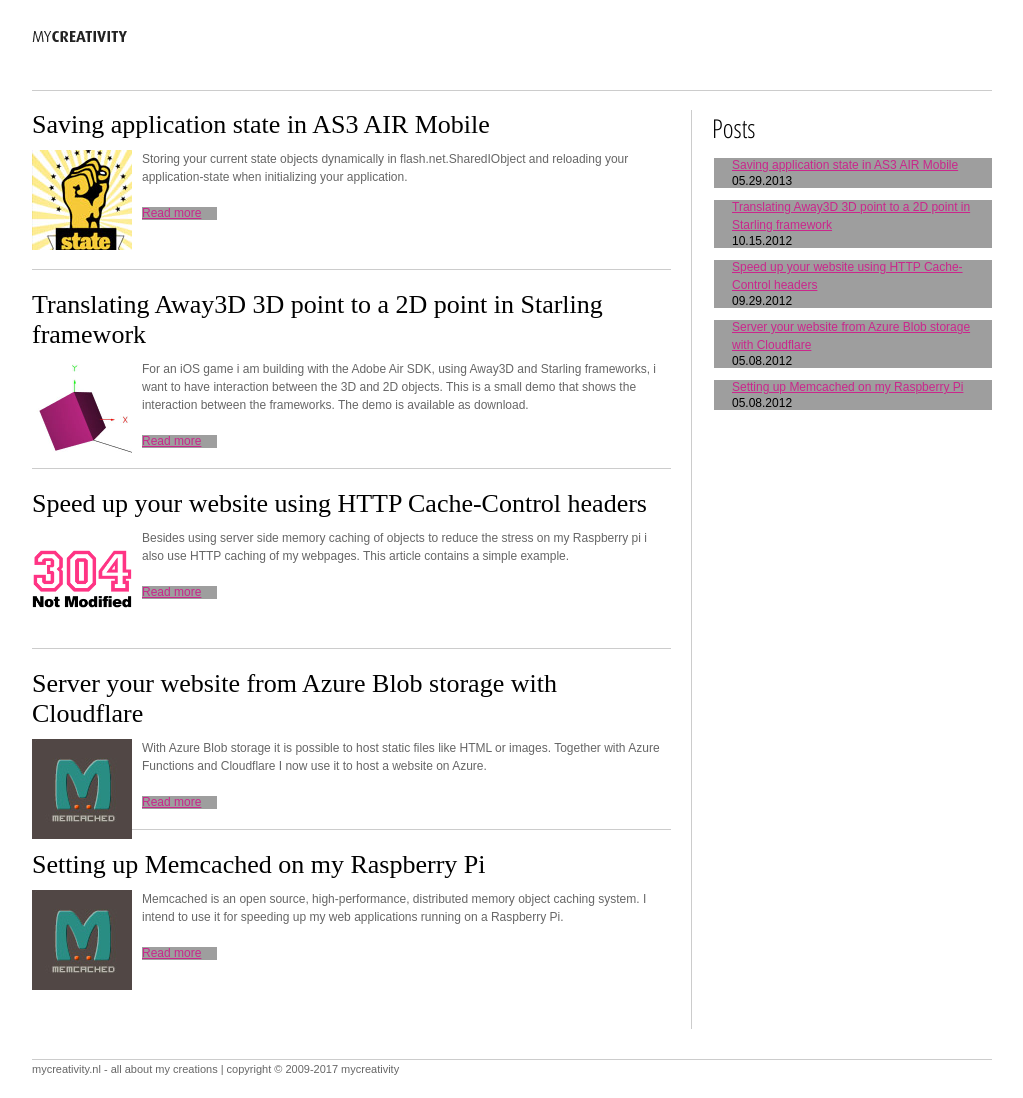
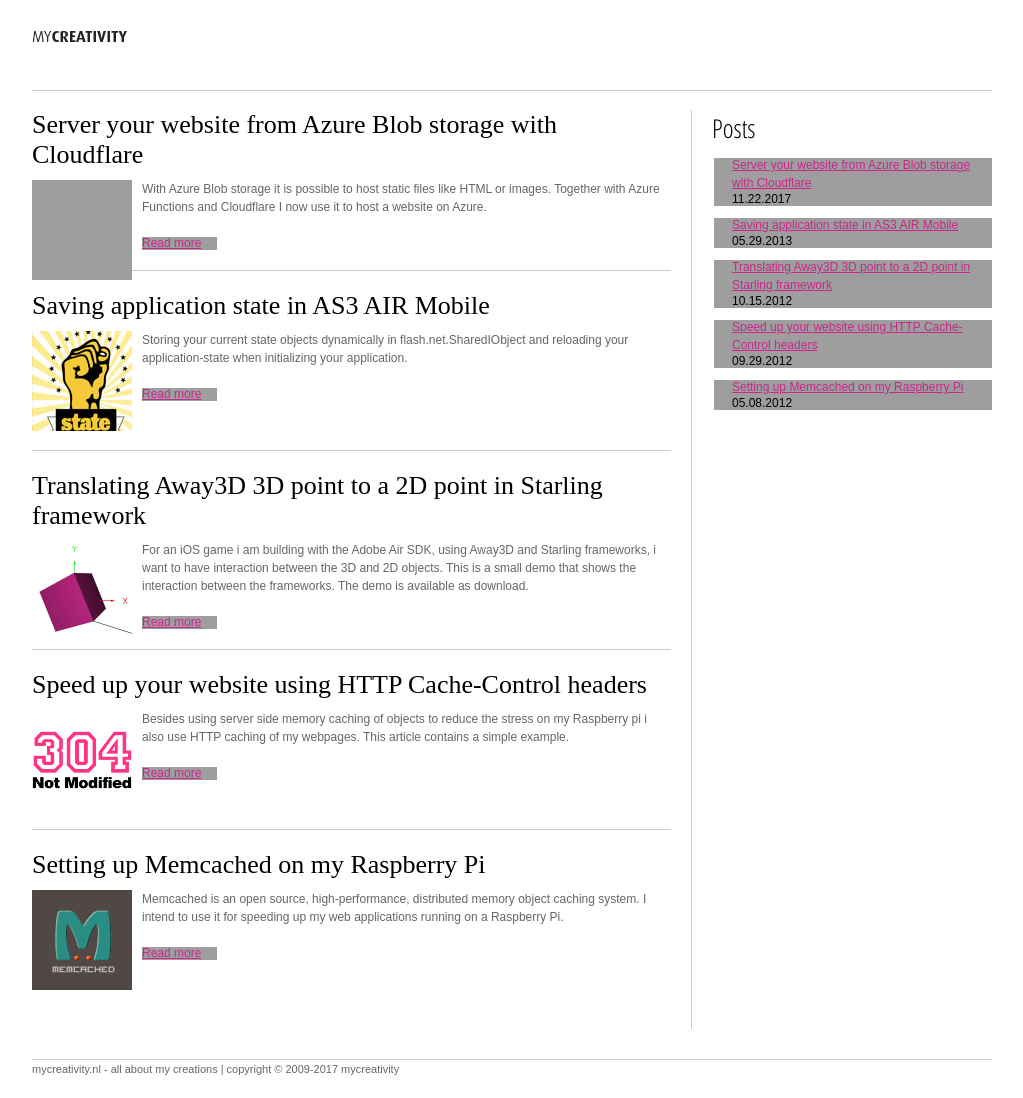
Before and after one commit to mycreativity/mycreativity.github.io, a Jekyll site: the page built from index.md, in a window 1280 px wide. Shown: the whole page, without its empty margins (128-1151 px from the left). Built offline with Jekyll 4.4.1, drawn with Linux system fonts in a browser that asks for light colours; nearby versions of some CDN libraries; some web fonts are replaced; grey boxes are pictures that could not be loaded.

Commit message:
Update 2017-11-22-serve-your-website-from-azure-blob-storage-with-cloudflare.markdown

```diff
--- a/_posts/2017-11-22-serve-your-website-from-azure-blob-storage-with-cloudflare.markdown
+++ b/_posts/2017-11-22-serve-your-website-from-azure-blob-storage-with-cloudflare.markdown
@@ -3,8 +3,8 @@
 published: 	true
 title:  	"Server your website from Azure Blob storage with Cloudflare"
 intro:  	"With Azure Blob storage it is possible to host static files like HTML or images. Together with Azure Functions and Cloudflare I now use it to host a website on Azure."
-thumb:  	"/images/posts/memcached.png"
-date:   	2012-05-08 12:56:27 +0100
+thumb:  	"/images/posts/azure-blob-storage-cloudflare.png"
+date:   	2017-11-22 15:17:11 +0100
 categories:	[azure, cloudflare]
 ---
 @ToDo :-)
```
